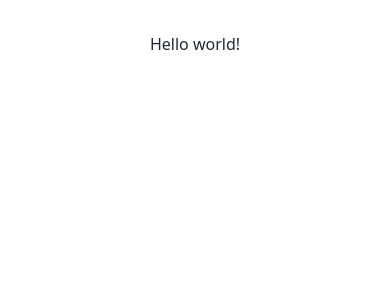
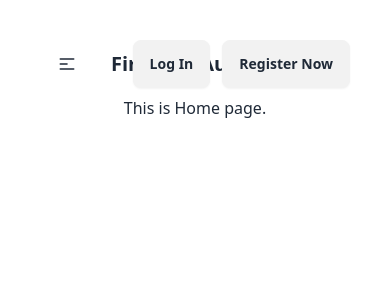
Before and after one commit to Rubaeid-Sanjid/user-register-login-form-auth, a React (Vite) app: page / in a window 390 px wide. Shown: the top 300 px of the page. Built offline with nearby package versions, Linux system fonts and the light colour scheme.

Commit message:
Home, Login, register, Main, Header component added

```diff
--- /dev/null
+++ b/src/Components/Header/Header.jsx
@@ -0,0 +1,50 @@
+import { Link } from "react-router-dom";
+
+const Header = () => {
+  return (
+    <div className="navbar bg-base-100">
+      <div className="navbar-start">
+        <div className="dropdown">
+          <div tabIndex={0} role="button" className="btn btn-ghost lg:hidden">
+            <svg
+              xmlns="http://www.w3.org/2000/svg"
+              className="h-5 w-5"
+              fill="none"
+              viewBox="0 0 24 24"
+              stroke="currentColor"
+            >
+              <path
+                strokeLinecap="round"
+                strokeLinejoin="round"
+                strokeWidth="2"
+                d="M4 6h16M4 12h8m-8 6h16"
+              />
+            </svg>
+          </div>
+          <ul
+            tabIndex={0}
+            className="menu menu-sm dropdown-content mt-3 z-[1] p-2 shadow bg-base-100 rounded-box w-52"
+          >
+            <li>
+              <Link to={"/home"}>Home</Link>
+            </li>
+          </ul>
+        </div>
+        <a className="btn btn-ghost text-xl">Firebase Authentication</a>
+      </div>
+      <div className="navbar-center hidden lg:flex">
+        <ul className="menu menu-horizontal px-1">
+          <li>
+            <Link to={"/home"}>Home</Link>
+          </li>
+        </ul>
+      </div>
+      <div className="navbar-end">
+        <button className="btn mr-3"><Link to="/login">Log In</Link></button>
+        <button className="btn"><Link to="/register">Register Now</Link></button>
+      </div>
+    </div>
+  );
+};
+
+export default Header;
--- /dev/null
+++ b/src/Pages/Home/Home.jsx
@@ -0,0 +1,10 @@
+
+const Home = () => {
+    return (
+        <div>
+            This is Home page.
+        </div>
+    );
+};
+
+export default Home;
--- /dev/null
+++ b/src/Pages/Login/Login.jsx
@@ -0,0 +1,10 @@
+
+const Login = () => {
+    return (
+        <div>
+            <h3>Log in</h3>
+        </div>
+    );
+};
+
+export default Login;
--- /dev/null
+++ b/src/Pages/Main/Main.jsx
@@ -0,0 +1,14 @@
+
+import { Outlet } from 'react-router-dom';
+import Header from '../../Components/Header/Header';
+
+const Main = () => {
+    return (
+        <div>
+            <Header></Header>
+            <Outlet></Outlet>
+        </div>
+    );
+};
+
+export default Main;
--- /dev/null
+++ b/src/Pages/Register/Register.jsx
@@ -0,0 +1,10 @@
+
+const Register = () => {
+    return (
+        <div>
+            <h3>Register</h3>
+        </div>
+    );
+};
+
+export default Register;
```
Also changed, not shown: src/main.jsx (+19 -2 lines).
